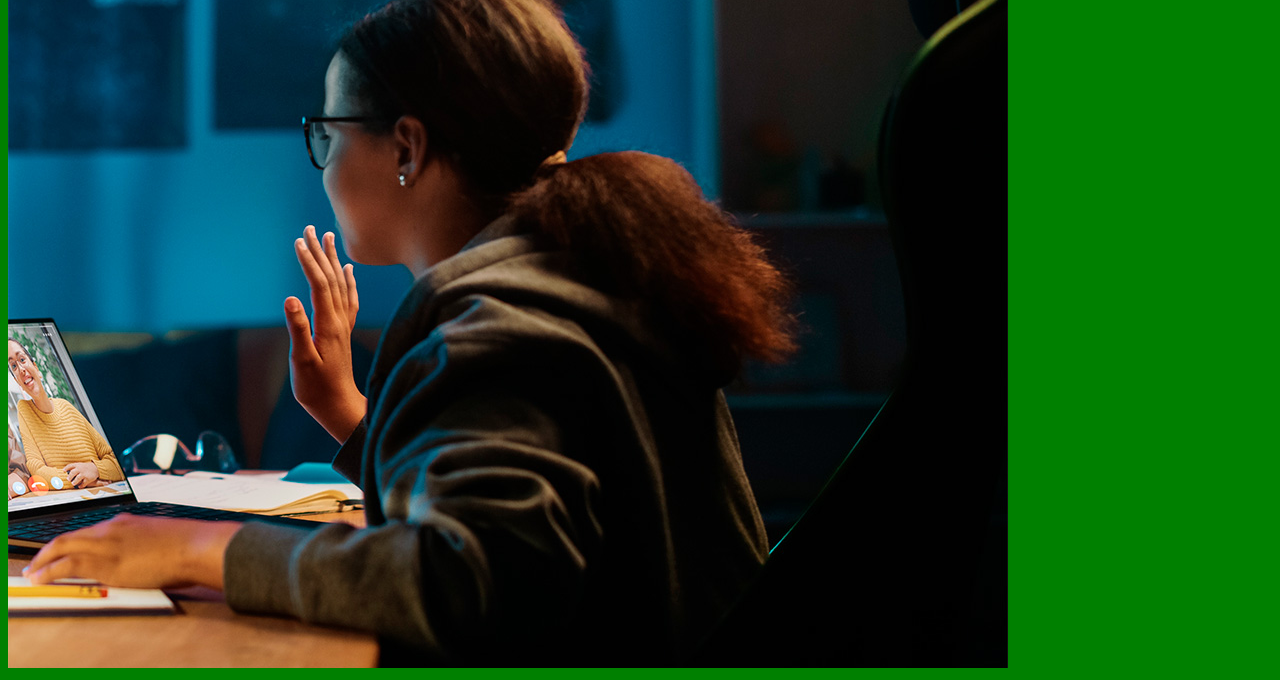
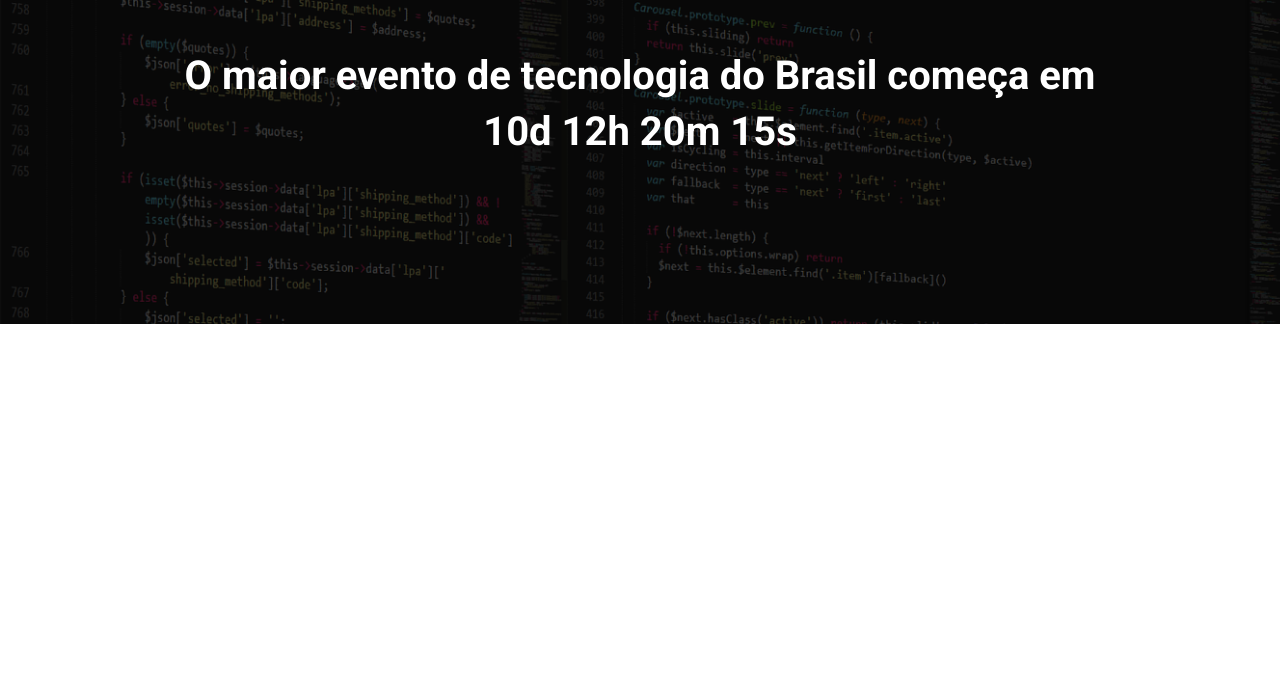
Before and after one commit to ErickWerkhausen/ebac, a website built with Parcel: page src/index.html in a window 1280 px wide. Shown: the part 160-840 px from the top of the page. After the commit the page ends 800 px from the top, so only its background shows below. Built offline with nearby package versions, Linux system fonts and the light colour scheme.

Commit message:
criando o hero

```diff
--- a/package.json
+++ b/package.json
@@ -4,7 +4,7 @@
   "description": "",
   "main": "index.js",
   "scripts": {
-    "dev": "parcel src/index.html src/styles/main.scss src/scripts/main.js --no-cache ",
+    "dev": "parcel src/index.html src/styles/main.scss src/scripts/main.js --no-cache",
     "test": "echo \"Error: no test specified\" && exit 1"
   },
   "author": "",
--- a/src/index.html
+++ b/src/index.html
@@ -1,14 +1,29 @@
 <!DOCTYPE html>
-<html lang="en">
+<html lang="pt-br">
+
 <head>
     <meta charset="UTF-8">
     <meta name="viewport" content="width=device-width, initial-scale=1.0">
-    <title>Document</title>
+    <title>Ebac Tech Talks</title>
+    <link rel="preconnect" href="https://fonts.googleapis.com">
+    <link rel="preconnect" href="https://fonts.gstatic.com" crossorigin>
+    <link href="https://fonts.googleapis.com/css2?family=Roboto:wght@400;700&display=swap" rel="stylesheet">
+
     <link rel="stylesheet" href="styles/main.scss">
+
 </head>
+
 <body>
-    <h1>ola</h1>
-    <img src="./images/backend.png" alt="">
+    <header class="hero">
+        <div class="container">
+            <img class="hero__logo" src="./images/ebac_logo.svg" alt="Ebac">
+            <p class="hero__text">
+                O maior evento de tecnologia do Brasil começa em 10d 12h 20m 15s
+            </p>
+        </div>
+    </header>
+    <section></section>
     <script src="./scripts/main.js"></script>
 </body>
+
 </html>
--- /dev/null
+++ b/src/styles/_hero.scss
@@ -0,0 +1,56 @@
+.hero {
+    padding-top: 64px;
+    padding-bottom: 100px;
+    background-image: url(../images/fundo.png);
+    background-repeat: no-repeat;
+    background-size: cover;
+    position: relative;
+
+    .container{
+        position: relative;
+    }
+
+    &::before{
+        content: '';
+        position: absolute;
+        top: 0;
+        left: 0;
+        width: 100%;
+        height: 100%;
+        background-color: #000;
+        opacity: 0.7;
+    }
+
+    &__text {
+        margin-top: 64px;
+        margin-bottom: 64px;
+        font-size: 40px;
+        line-height: 56px;
+
+        font-weight: 800;
+        text-align: center;
+
+    }
+
+    &__logo {
+
+        margin: 0 auto;
+        height: 80px;
+        display: block;
+
+    }
+
+    @media (max-width:640px) {
+        padding: 40px 0;
+
+        &__logo{
+            height: 40px;
+        }
+
+        &__text{
+            font-size: 22px;
+            line-height:  24px;
+            margin: 24px 0;
+        }
+    }
+}
--- a/src/styles/main.scss
+++ b/src/styles/main.scss
@@ -1,3 +1,25 @@
-body{
-    background-color: green;
+@use 'hero';
+
+*{
+    margin: 0;
+    padding: 0;
+    box-sizing: border-box;
+    font-family: Roboto, sans-serif;
+    color: #Fff;
 }
+
+.container{
+    max-width: 960px;
+    width: 100%;
+    margin: 0 auto;
+
+    @media (max-width: 640px) {
+        max-width: 80%;
+
+    }
+
+    @media (max-width: 1024px) {
+        max-width: 90%;
+
+    }
+}
```
